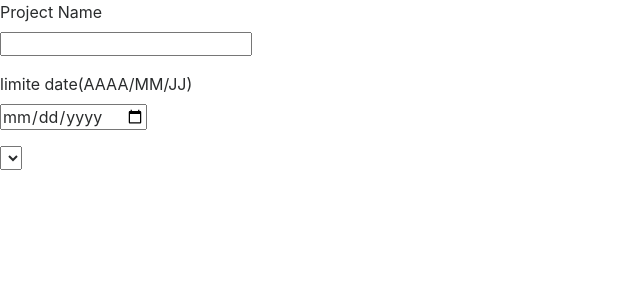
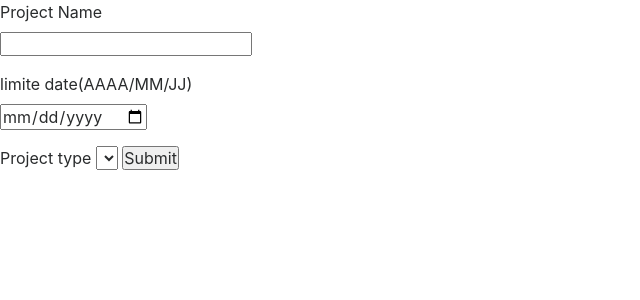
Before and after one commit to SylvainB59/build-2-Moreau, a PHP site: template vue/newProjectVue.php in a window 1280 px wide. Shown: the part 174-474 px from the top of the page, without its empty margins (0-640 px from the left). Run offline with PHP 8.4, Linux system fonts and the light colour scheme; the template is opened without the code that fills it, so the values that code supplies are empty.

Commit message:
add submit of new project

```diff
--- a/controleur/newProject.php
+++ b/controleur/newProject.php
@@ -1,6 +1,5 @@
 <?php
 
-require_once('../modele/data.php');
 require_once('../modele/newProjectData.php');
 
 include('../vue/newProjectVue.php');
--- a/vue/newProjectVue.php
+++ b/vue/newProjectVue.php
@@ -14,6 +14,7 @@ include('template/header.php');
 			<label for="">limite date(AAAA/MM/JJ)</label><br>
 			<input type="date">
 		</p>
+		<label for="types">Project type</label>
 		<select name="types" id="">
 			<?php
 			$type_name = getNameOfType();
@@ -23,7 +24,7 @@ include('template/header.php');
 			}
 			?>
 		</select>
-
+		<input type="submit" name="addNewProject">
 		<?php
 				// if(isset($_POST['addNewProject']))
 				// {
```
